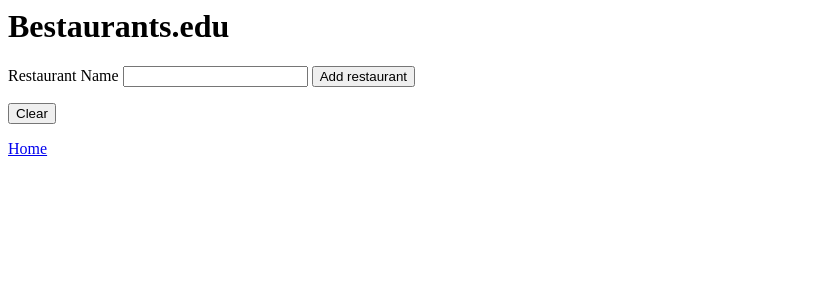
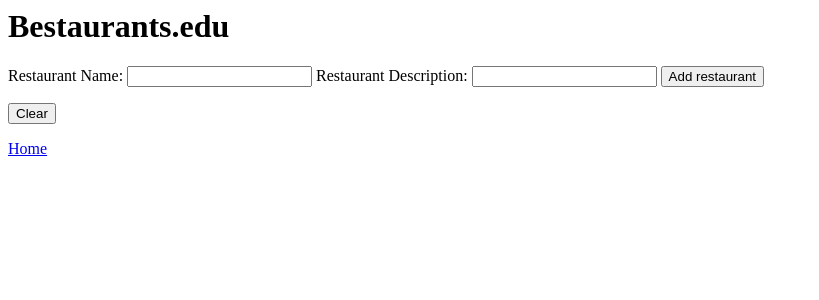
Before and after one commit to Gingerbolt/Cuisine-Scene, a PHP site: template views/restaurants.html.twig in a window 1280 px wide. Shown: the top 300 px of the page, without its empty margins (0-819 px from the left). Run offline with PHP 8.4, Linux system fonts and the light colour scheme; the template is opened without the code that fills it, so the values that code supplies are empty; some libraries are stand-ins or nearby versions.

Commit message:
update templates to include restaurant descriptions

```diff
--- a/views/restaurants.html.twig
+++ b/views/restaurants.html.twig
@@ -11,13 +11,19 @@
                 <ul>
                     {% for restaurant in restaurants %}
                         <li>{{ restaurant.getName }}</li>
+                        <ul>
+                          <li>{{ restaurant.getDescription }}</li>
+                        </ul>
                     {% endfor %}
                 </ul>
             {% endif %}
 
             <form action='/restaurants' method='post'>
-                <label for='name'>Restaurant Name</label>
+                <label for='name'>Restaurant Name: </label>
                 <input id='name' name='name' type='text' required>
+
+                <label for='description'>Restaurant Description: </label>
+                <input id='description' name='description' type='text' required>
 
                 <button type='submit' class='btn-success'>Add restaurant</button>
             </form>
```
Also changed, not shown: views/cuisine.html.twig (+8 -1 lines).
